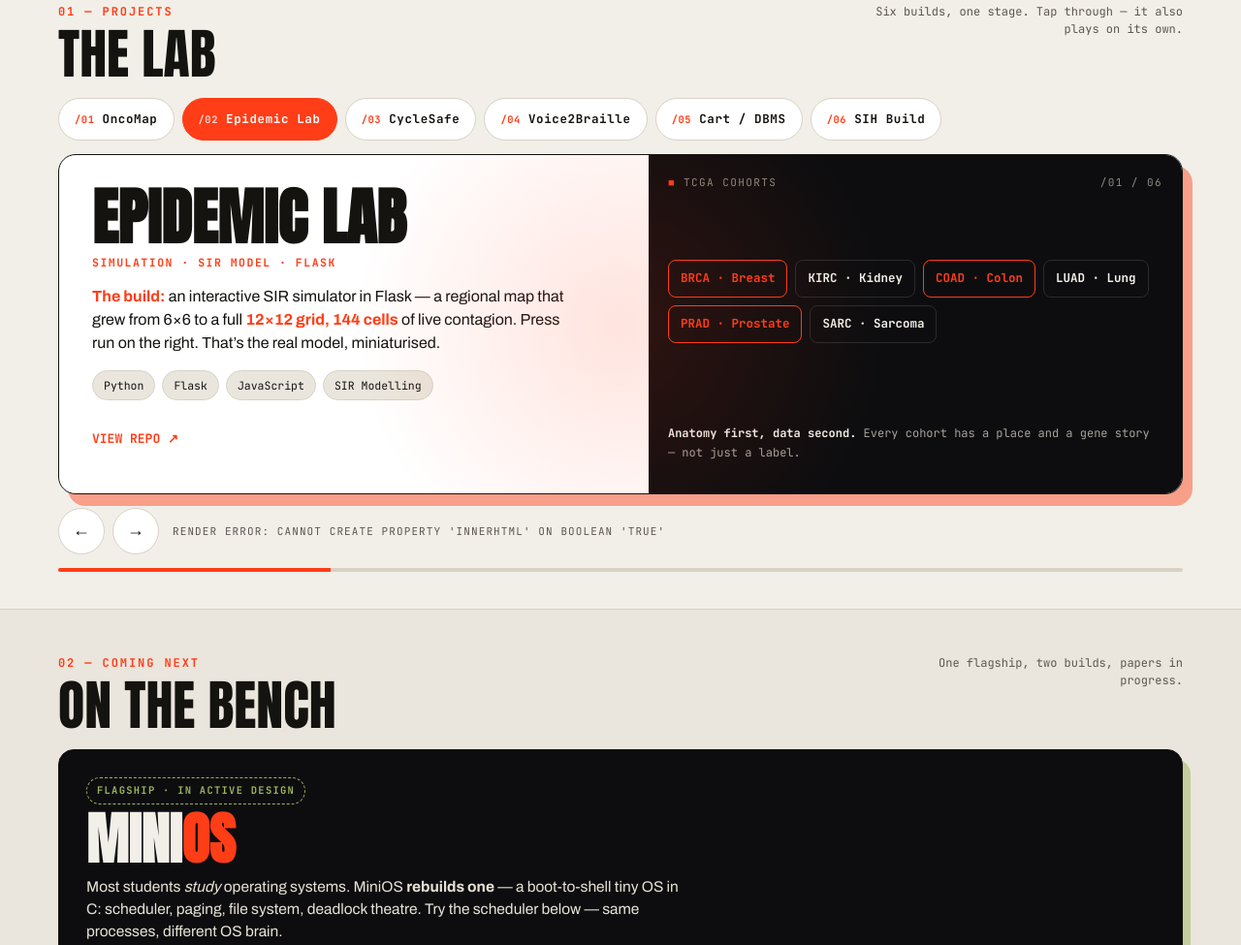
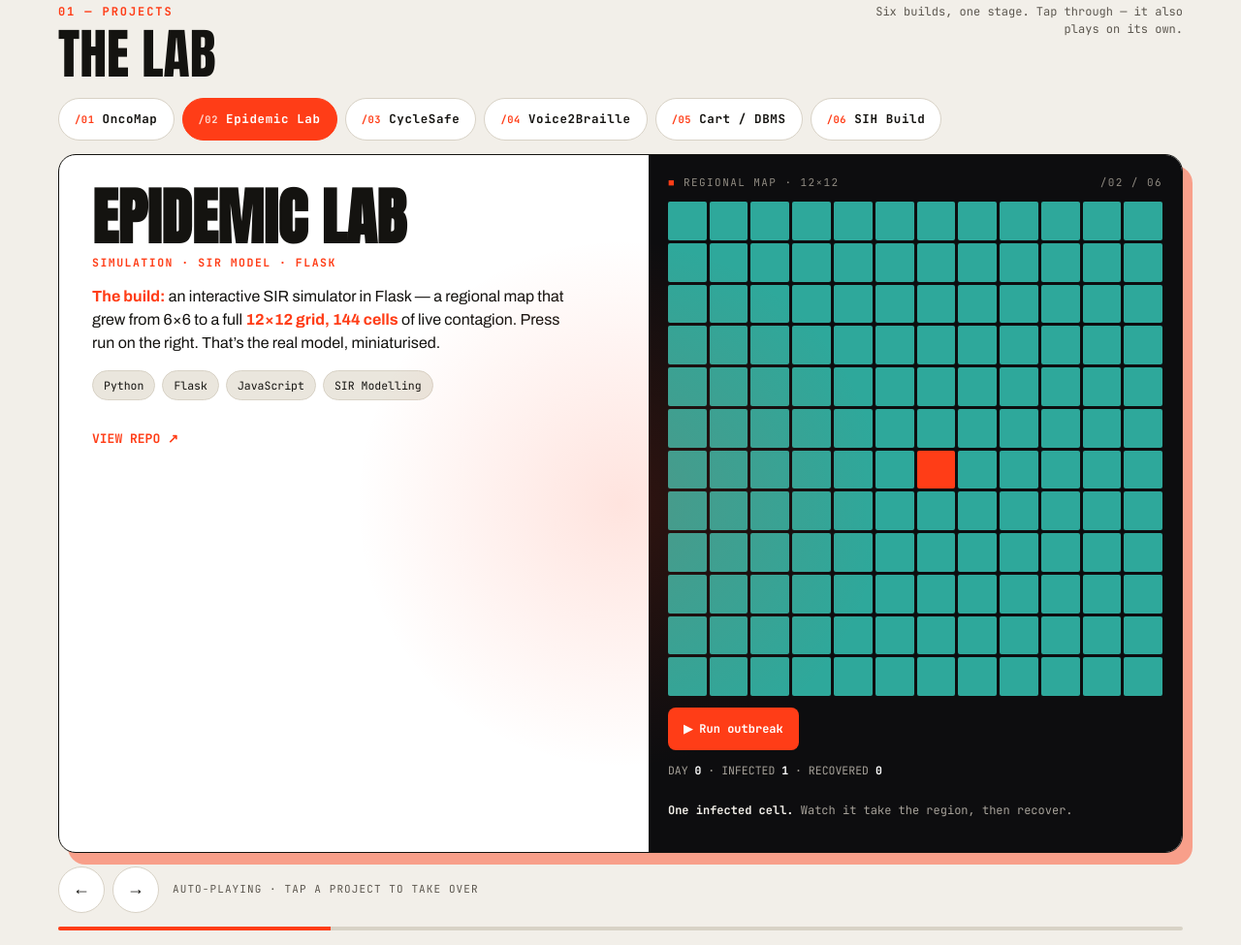
Before and after one commit to NeetaMCavalay777/neeta-cavalay-portfolio, a plain HTML site: page index.html in a window 1280 px wide. Shown: the part 965-1940 px from the top of the page at 97% size. Drawn offline with Linux system fonts and the light colour scheme.

Commit message:
Fix project stage freeze: rename hero canvas visibility flag (vis -> heroVis) which collided with the stage visual element and was set to false on scroll, breaking every project switch after the first

```diff
--- a/index.html
+++ b/index.html
@@ -253,13 +253,13 @@ var rot=document.getElementById("rotWord"),words=["working systems","live circui
 if(!RM)setInterval(function(){rot.classList.add("out");setTimeout(function(){wi=(wi+1)%words.length;rot.textContent=words[wi];rot.classList.remove("out");},260);},2400);
 /* hero canvas — light constellation */
 var hero=document.querySelector(".hero"),cv=document.getElementById("heroCanvas");
-if(cv){var ctx=null;try{ctx=cv.getContext("2d")}catch(e){ctx=null}var W=0,H=0,nodes=[],mouse={x:-9999,y:-9999},vis=true,COLS=["#ff3d17","#ff7a1a","#2ea89b","#9db35c"];
+if(cv){var ctx=null;try{ctx=cv.getContext("2d")}catch(e){ctx=null}var W=0,H=0,nodes=[],mouse={x:-9999,y:-9999},heroVis=true,COLS=["#ff3d17","#ff7a1a","#2ea89b","#9db35c"];
 function build(){var r=hero.getBoundingClientRect();W=r.width;H=r.height;var d=Math.min(2,devicePixelRatio||1);cv.width=W*d;cv.height=H*d;ctx.setTransform(d,0,0,d,0,0);var n=Math.round(Math.min(70,Math.max(30,W*H/22000)));nodes=[];for(var i=0;i<n;i++)nodes.push({x:Math.random()*W,y:Math.random()*H,vx:(Math.random()-.5)*.4,vy:(Math.random()-.5)*.4,r:1.3+Math.random()*1.8,c:COLS[i%4]});}
 function frame(){ctx.clearRect(0,0,W,H);var i,j,a,b;for(i=0;i<nodes.length;i++){a=nodes[i];for(j=i+1;j<nodes.length;j++){b=nodes[j];var dx=a.x-b.x,dy=a.y-b.y,d2=dx*dx+dy*dy;if(d2<16900){ctx.strokeStyle="rgba(255,61,23,"+(0.15*(1-Math.sqrt(d2)/130)).toFixed(3)+")";ctx.beginPath();ctx.moveTo(a.x,a.y);ctx.lineTo(b.x,b.y);ctx.stroke();}}}
-for(i=0;i<nodes.length;i++){a=nodes[i];var mx=mouse.x-a.x,my=mouse.y-a.y,md=mx*mx+my*my;if(md<32400&&md>4){var dd=Math.sqrt(md);a.vx+=mx/dd*.012;a.vy+=my/dd*.012;}a.vx*=.985;a.vy*=.985;a.x+=a.vx;a.y+=a.vy;if(a.x<-10)a.x=W+10;if(a.x>W+10)a.x=-10;if(a.y<-10)a.y=H+10;if(a.y>H+10)a.y=-10;ctx.globalAlpha=.9;ctx.fillStyle=a.c;ctx.beginPath();ctx.arc(a.x,a.y,a.r,0,6.283);ctx.fill();}ctx.globalAlpha=1;if(vis&&!RM&&ctx)requestAnimationFrame(frame);}
+for(i=0;i<nodes.length;i++){a=nodes[i];var mx=mouse.x-a.x,my=mouse.y-a.y,md=mx*mx+my*my;if(md<32400&&md>4){var dd=Math.sqrt(md);a.vx+=mx/dd*.012;a.vy+=my/dd*.012;}a.vx*=.985;a.vy*=.985;a.x+=a.vx;a.y+=a.vy;if(a.x<-10)a.x=W+10;if(a.x>W+10)a.x=-10;if(a.y<-10)a.y=H+10;if(a.y>H+10)a.y=-10;ctx.globalAlpha=.9;ctx.fillStyle=a.c;ctx.beginPath();ctx.arc(a.x,a.y,a.r,0,6.283);ctx.fill();}ctx.globalAlpha=1;if(heroVis&&!RM&&ctx)requestAnimationFrame(frame);}
 if(ctx){build();frame();}
 hero.addEventListener("pointermove",function(e){var r=hero.getBoundingClientRect();mouse.x=e.clientX-r.left;mouse.y=e.clientY-r.top;});
-if("IntersectionObserver" in window)new IntersectionObserver(function(e){vis=e[0].isIntersecting;if(vis&&!RM&&ctx)requestAnimationFrame(frame);}).observe(hero);
+if("IntersectionObserver" in window)new IntersectionObserver(function(e){heroVis=e[0].isIntersecting;if(heroVis&&!RM&&ctx)requestAnimationFrame(frame);}).observe(hero);
 window.addEventListener("resize",function(){if(ctx){build();if(RM)frame();}});}
 /* PROJECTS */
 var P=[
@@ -288,7 +288,6 @@ render();var btn=document.getElementById("simBtn");if(!btn)return;btn.addEventLi
 function clearEpi(){if(epiTimer){clearInterval(epiTimer);epiTimer=null;}}
 function stopTimers(){if(autoTimer){clearInterval(autoTimer);autoTimer=null;}if(progTimer){clearInterval(progTimer);progTimer=null;}}
 function render(i){
-  try{
   cur=i;var p=P[i];clearEpi();
   rail.querySelectorAll(".pill").forEach(function(b,x){b.classList.toggle("on",x===i);b.setAttribute("aria-selected",x===i?"true":"false");});
   var chips=p.tags.map(function(t,ci){return '<span class="chip" style="animation-delay:'+(ci*0.06)+'s">'+t+"</span>";}).join("");
@@ -296,15 +295,9 @@ function render(i){
   vis.innerHTML='<div class="vh"><span><b>\u25a0</b> '+p.vh+'</span><span>/0'+(i+1)+' / 06</span></div><div class="vart">'+visHTML(p)+'</div><p class="vcap">'+p.vc+"</p>";
   [txt,vis].forEach(function(el){el.classList.remove("enter");void el.offsetWidth;el.classList.add("enter");});
   stageEl.setAttribute("data-project",p.t.toLowerCase().replace(/[^a-z0-9]+/g,"-"));
-  stageEl.setAttribute("data-vis-kids",String(vis.children.length));
-  stageEl.setAttribute("data-vis-head",vis.textContent.slice(0,40));
   initEpi();
-  }catch(err){
-    autoL.textContent="RENDER ERROR: "+err.message;
-    document.title="ERR: "+err.message;
-    stageEl.setAttribute("data-vis-err",err.message);
-  }
 }
+
 
 function startAuto(){
   stopTimers();if(!auto||RM){bar.style.width="0%";return;}
```
